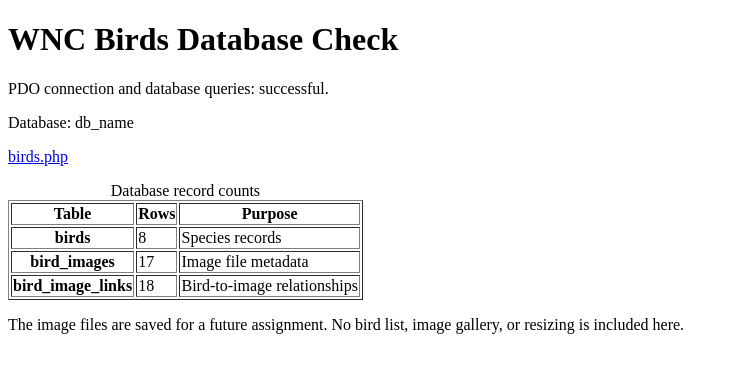
After one commit to Parzival1701/web-250, a PHP site: page / in a window 1280 px wide. The commit adds this page. Shown: the top 373 px of the page, without its empty margins (0-735 px from the left). Run offline with PHP 8.4, Linux system fonts and the light colour scheme; data comes from the database, SQL or seed files in the repository; a stand-in replaces the project's code that opens the database connection; some libraries are stand-ins or nearby versions.

Commit message:
added an index from asgn07 to make it cleaner, added a try catch for findbyid and various error mesages for null, and non existant  ids

```diff
--- /dev/null
+++ b/asgn08/public/index.php
@@ -0,0 +1,80 @@
+<?php
+require_once __DIR__ . '/../private/initialize.php';
+$database_name = '';
+$summary = [];
+$error_message = null;
+try {
+  $database = Database::connect();
+  // Each query returns one value. fetchColumn() retrieves that value.
+  $database_name = (string) $database->query('SELECT DATABASE()')->fetchColumn();
+  $bird_count = (int) $database->query('SELECT COUNT(*) FROM birds')->fetchColumn();
+  $image_count = (int) $database->query('SELECT COUNT(*) FROM
+bird_images')->fetchColumn();
+  $link_count = (int) $database->query('SELECT COUNT(*) FROM
+bird_image_links')->fetchColumn();
+  // The labels are fixed; every numeric count comes from the database.
+  $summary = [
+    ['table_name' => 'birds', 'row_count' => $bird_count, 'purpose' =>
+    'Species records'],
+    [
+      'table_name' => 'bird_images',
+      'row_count' => $image_count,
+      'purpose' => 'Image file metadata'
+    ],
+    [
+      'table_name' => 'bird_image_links',
+      'row_count' => $link_count,
+      'purpose' => 'Bird-to-image relationships'
+    ],
+  ];
+} catch (PDOException $exception) {
+  http_response_code(500);
+  error_log('asgn07 database error: ' . $exception->getMessage());
+  $error_message = 'Database check failed. Check the server, credentials,
+and imported tables. See the local PHP error log for details.';
+}
+?>
+<!doctype html>
+<html lang="en">
+
+<head>
+  <meta charset="utf-8">
+  <meta name="viewport" content="width=device-width, initial-scale=1">
+  <title>asgn07 - WNC Birds Database Check</title>
+</head>
+
+<body>
+  <h1>WNC Birds Database Check</h1>
+  <?php if ($error_message !== null): ?>
+    <p><?= h($error_message) ?></p>
+  <?php else: ?>
+    <p>PDO connection and database queries: successful.</p>
+    <p>Database: <?= h($database_name) ?></p>
+    <p>
+     <a href="birds.php">birds.php</a>
+    </p>
+    <table border="1">
+      <caption>Database record counts</caption>
+      <thead>
+        <tr>
+          <th scope="col">Table</th>
+          <th scope="col">Rows</th>
+          <th scope="col">Purpose</th>
+        </tr>
+      </thead>
+      <tbody>
+        <?php foreach ($summary as $item): ?>
+          <tr>
+            <th scope="row"><?= h($item['table_name']) ?></th>
+            <td><?= h((string) $item['row_count']) ?></td>
+            <td><?= h($item['purpose']) ?></td>
+          </tr>
+        <?php endforeach; ?>
+      </tbody>
+    </table>
+    <p>The image files are saved for a future assignment. No bird list,
+      image gallery, or resizing is included here.</p>
+  <?php endif; ?>
+</body>
+
+</html>
```
Also changed, not shown: asgn08/public/bird.php (+28 -11 lines).
